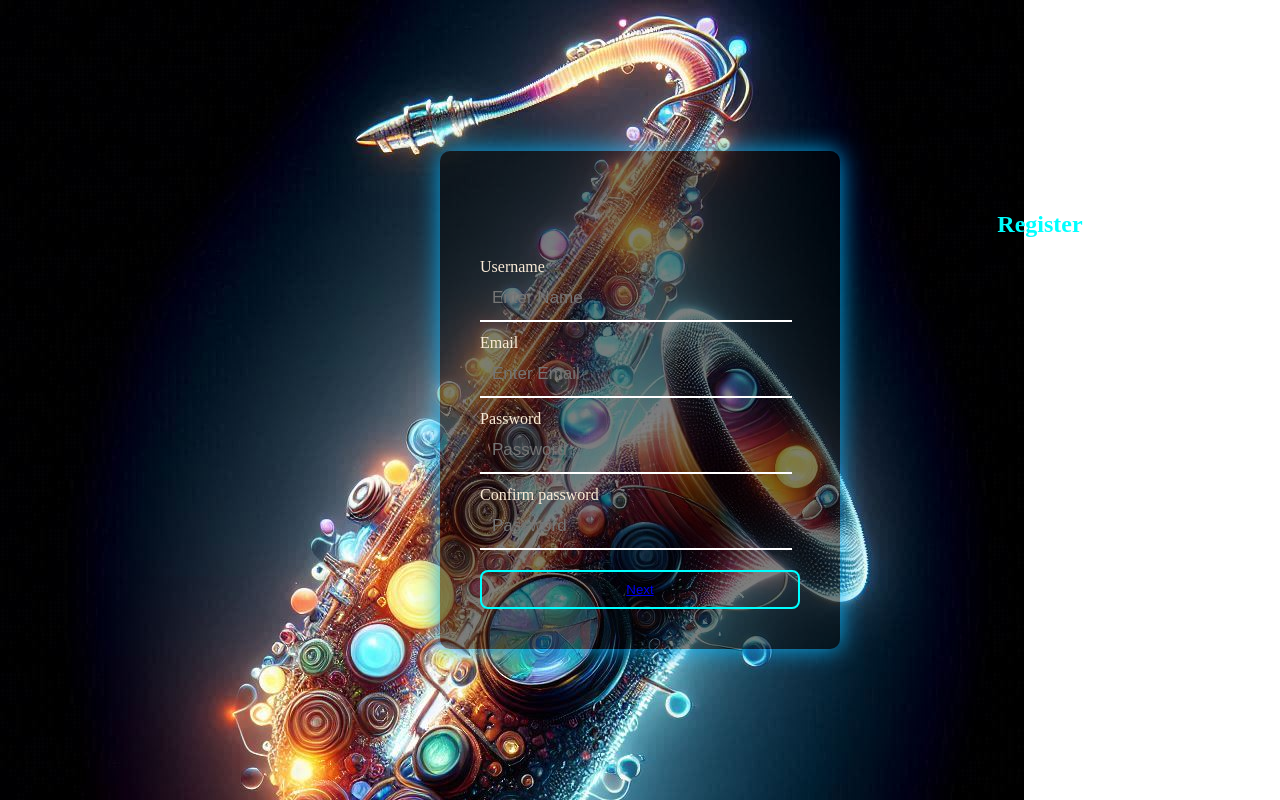
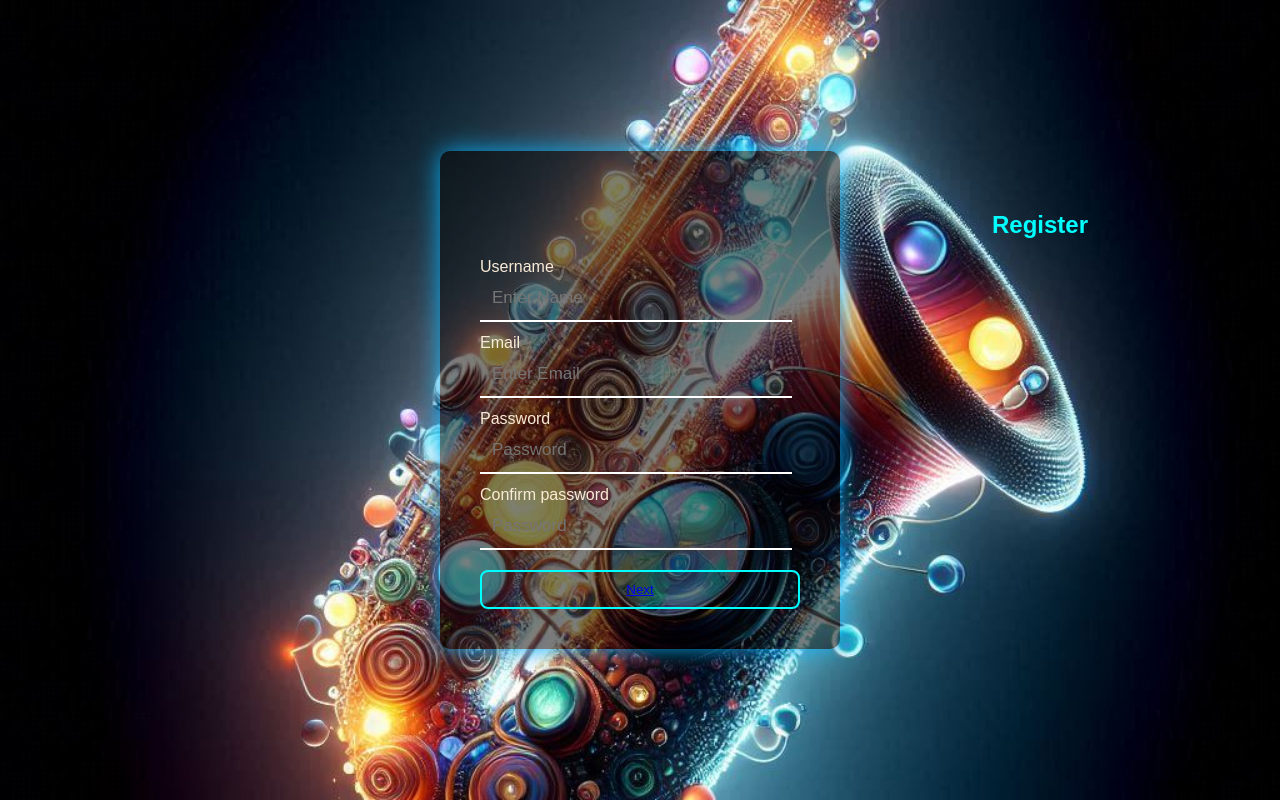
Before and after one commit to Santhosh-tech6369/Country, a plain HTML site: page index.html in a window 1280 px wide. Drawn offline with Linux system fonts and the light colour scheme.

Commit message:
Update index.html

```diff
--- a/index.html
+++ b/index.html
@@ -5,17 +5,19 @@
     <meta name="viewport" content="width=device-width, initial-scale=1.0">
     <title>Login</title>
     <style>
-   body{
+  body {
     margin: 0;
-    background-image: url(./Musical.jpg);
-    background-attachment: cover;
-    background-repeat:no-repeat;
-    /* background: linear-gradient(#141e30,#243b55); */
-    min-height:100vh;
+    padding: 0;
+    background-image: url('./Musical.jpg');
+    background-size: cover;           /* ✅ This makes the image cover the full container */
+    background-position: center;      /* ✅ Centers the image */
+    background-repeat: no-repeat;     /* ✅ Prevents tiling */
+    background-attachment: fixed;     /* Optional: keeps image fixed while scrolling */
+    min-height: 100vh;
     display: flex;
     align-items: center;
     justify-content: center;
-    font-family:Arial Narrow Bold'', sans-serif;
+    font-family: 'Arial Narrow Bold', sans-serif;
 }
 .container{
     width: 400px;
```
